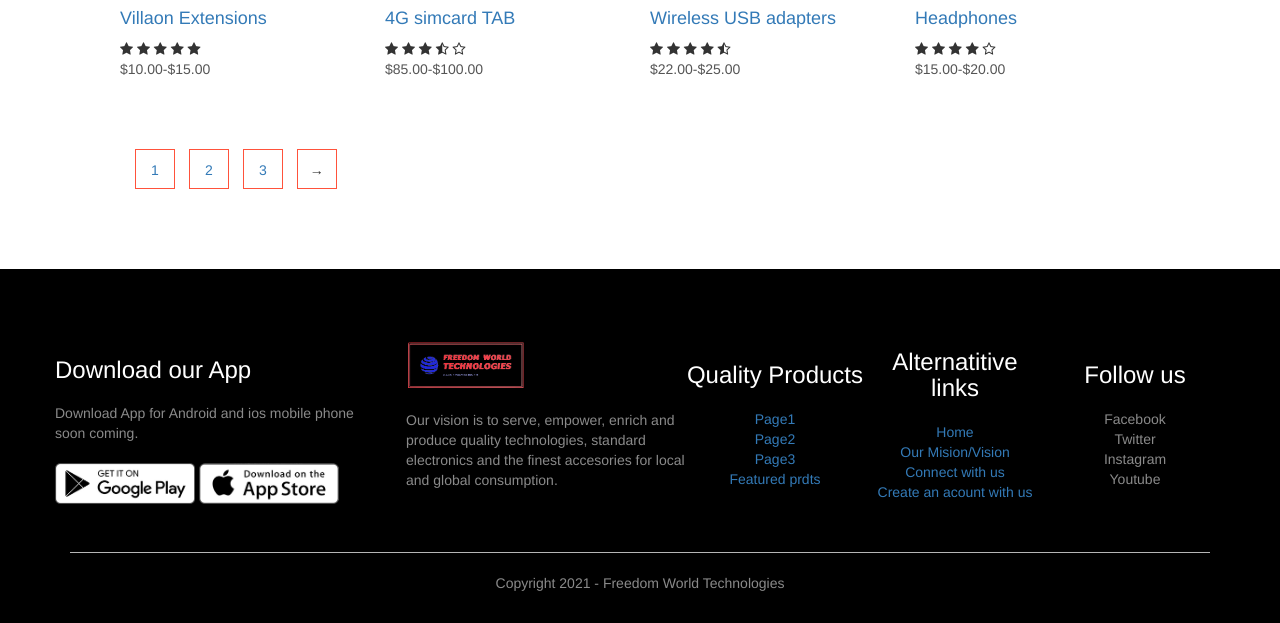
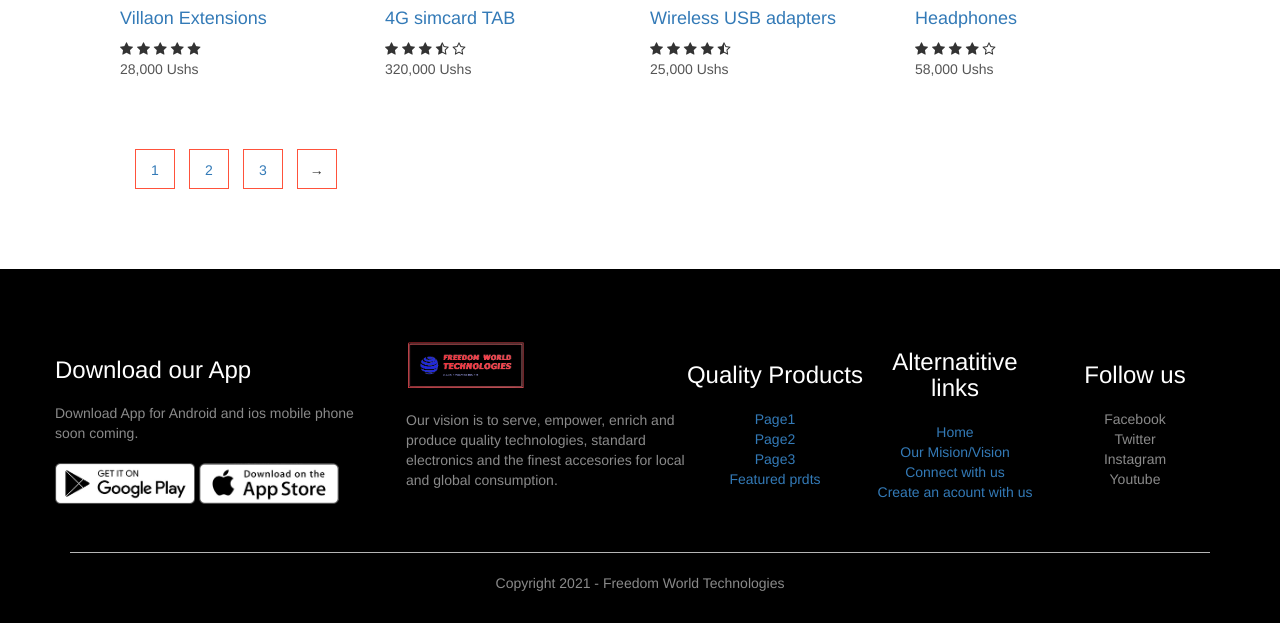
Before and after one commit to chrisalex-ochay/freedom-world-php, a PHP site: page /products-page2.php in a window 1280 px wide. Shown: the part 1581-2204 px from the top of the page. Run offline with PHP 8.4, Linux system fonts and the light colour scheme; some libraries are stand-ins or nearby versions.

Commit message:
Update products-page2.php

```diff
--- a/products-page2.php
+++ b/products-page2.php
@@ -57,7 +57,7 @@
                     <i class="fa fa-star"></i>
                     <i class="fa fa-star-o"></i>
                 </div>
-                <p>$12.00-$35.00</p>
+                <p>40,000 Ushs</p>
             </div>
             <div class="col-4">
                 <a href="productfiles/product-18-chargerovs-details.php"><img src="images/product-18-multi-charer-ovs1.png"></a>
@@ -69,7 +69,7 @@
                     <i class="fa fa-star-half-o"></i>
                     <i class="fa fa-star-o"></i>
                 </div>
-                <p>$5.00-$10.00</p>
+                <p>14,000 Ushs</p>
             </div>
             <div class="col-4">
                 <a href="productfiles/product-19-headphonesjbl1-details.php"><img src="images/product-19-headphones-jbl1.png"></a>
@@ -81,7 +81,7 @@
                     <i class="fa fa-star"></i>
                     <i class="fa fa-star-half-o"></i>
                 </div>
-                <p>$15.00-$20.00</p>
+                <p>60,000 Ushs</p>
             </div>
             <div class="col-4">
                 <a href="productfiles/product-20-screenguards-details.php"><img src="images/product-20-glass-screenguards1.png"></a>
@@ -93,7 +93,7 @@
                     <i class="fa fa-star"></i>
                     <i class="fa fa-star-half-o"></i>
                 </div>
-                <p>$5.00-$8.00</p>
+                <p>10,000-25,000 Ushs</p>
             </div>
         </div>
         <div class="row">
@@ -107,7 +107,7 @@
                     <i class="fa fa-star"></i>
                     <i class="fa fa-star-o"></i>
                 </div>
-                <p>$6.00-$15.00</p>
+                <p>23,000 Ushs</p>
             </div>
             <div class="col-4">
                 <a href="productfiles/product-22-mug1-details.php"><img src="images/product-22-mug-traveling-cup1.png"></a>
@@ -119,7 +119,7 @@
                     <i class="fa fa-star-half-o"></i>
                     <i class="fa fa-star-o"></i>
                 </div>
-                <p>$8.00-$12.00</p>
+                <p>24,000 Ushs</p>
             </div>
             <div class="col-4">
                 <a href="productfiles/product-23-blendersaachi-details.php"><img src="images/product-23-blender-saachi-1.png"></a>
@@ -131,7 +131,7 @@
                     <i class="fa fa-star"></i>
                     <i class="fa fa-star-half-o"></i>
                 </div>
-                <p>$50.50-$60.00</p>
+                <p>180,000 Ushs</p>
             </div>
             <div class="col-4">
                 <a href="productfiles/product-24-laptopbug-details.php"><img src="images/product-24-laptop-bug-1.png"></a>
@@ -143,14 +143,14 @@
                     <i class="fa fa-star"></i>
                     <i class="fa fa-star-o"></i>
                 </div>
-                <p>$14.00-$24.00</p>
+                <p>60,000 Ushs</p>
             </div>
         </div>
 
         <div class="row">
             <div class="col-4">
                 <a href="productfiles/product-25-bluetooth1-details.php"><img src="images/product-25-bluetooth-earphones-jbl1.png"></a>
-                <a href="productfiles/product-25-bluetooth1-details.php"><h4>Wireless headphones-jbl</h4></a>
+                <a href="productfiles/product-25-bluetooth1-details.php"><h4>Wireless Earphones</h4></a>
                 <div class="rating">
                     <i class="fa fa-star"></i>
                     <i class="fa fa-star"></i>
@@ -158,7 +158,7 @@
                     <i class="fa fa-star"></i>
                     <i class="fa fa-star-half-o"></i>
                 </div>
-                <p>$15.00-$20.00</p>
+                <p>55,000 Ushs</p>
             </div>
             <div class="col-4">
                 <a href="productfiles/product-26-plugs1-details.php"><img src="images/product-26-plugs1.png"></a>
@@ -170,7 +170,7 @@
                     <i class="fa fa-star-half-o"></i>
                     <i class="fa fa-star-o"></i>
                 </div>
-                <p>$5.00-$10.00</p>
+                <p>5,000-15,000 Ushs</p>
             </div>
             <div class="col-4">
                 <a href="productfiles/product-27-adapters1-details.php"><img src="images/product-27-adapters1.png"></a>
@@ -182,7 +182,7 @@
                     <i class="fa fa-star"></i>
                     <i class="fa fa-star-half-o"></i>
                 </div>
-                <p>$5.00-$10.00</p>
+                <p>10,000-25,000 Ushs</p>
             </div>
             <div class="col-4">
                 <a href="productfiles/product-28-phonecovers1-details.php"><img src="images/product-28-phone-backcovers1.png"></a>
@@ -194,7 +194,7 @@
                     <i class="fa fa-star"></i>
                     <i class="fa fa-star-o"></i>
                 </div>
-                <p>$5.00-$10.00</p>
+                <p>10,000-35,000 Ushs</p>
             </div>
         </div>
 
@@ -209,7 +209,7 @@
                     <i class="fa fa-star"></i>
                     <i class="fa fa-star"></i>
                 </div>
-                <p>$10.00-$15.00</p>
+                <p>28,000 Ushs</p>
             </div>
             <div class="col-4">
                 <a href="productfiles/product-31-simtablets-details.php"><img src="images/product-31-simcard-enabled-tablets1.png"></a>
@@ -221,7 +221,7 @@
                     <i class="fa fa-star-half-o"></i>
                     <i class="fa fa-star-o"></i>
                 </div>
-                <p>$85.00-$100.00</p>
+                <p>320,000 Ushs</p>
             </div>
             <div class="col-4">
                 <a href="productfiles/product-32-wirelessadapters-details.php"><img src="images/product-32-wireless-adapters1.png"></a>
@@ -233,7 +233,7 @@
                     <i class="fa fa-star"></i>
                     <i class="fa fa-star-half-o"></i>
                 </div>
-                <p>$22.00-$25.00</p>
+                <p>25,000 Ushs</p>
             </div>
             <div class="col-4">
                 <a href="productfiles/product-30-headphonesjbl2-details.php"><img src="images/product-30-headphones-jbl1.png"></a>
@@ -245,7 +245,7 @@
                     <i class="fa fa-star"></i>
                     <i class="fa fa-star-o"></i>
                 </div>
-                <p>$15.00-$20.00</p>
+                <p>58,000 Ushs</p>
             </div>
         </div>
 
```
